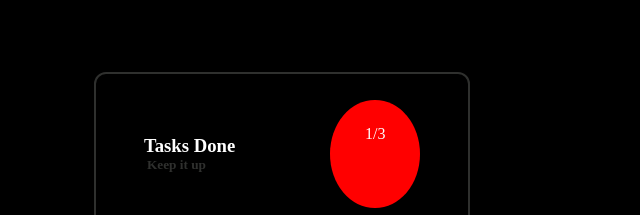
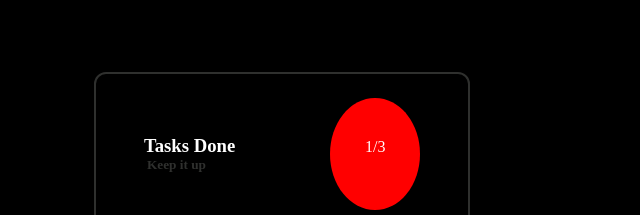
Before and after one commit to jayshreee10/KARO, a React (Vite) app: page / in a window 1280 px wide. Shown: the top 215 px of the page, without its empty margins (358-998 px from the left). Built offline with nearby package versions, Linux system fonts and the light colour scheme.

Commit message:
update : ui

```diff
--- a/src/TasksCount.jsx
+++ b/src/TasksCount.jsx
@@ -33,14 +33,14 @@ function Count() {
         className="TaskDone"
         style={{
           borderRadius: "50%",
-          height: "13.5vh",
+          height: "14vh",
           width: "7vw",
           background: "red",
           textAlign: "center",
           // marginTop: "15px"
         }}
       >
-        <div className="counter" style={{ marginTop: "25px" }}>
+        <div className="counter" style={{ marginTop: "40px" }}>
           1/3
         </div>
       </div>
```
